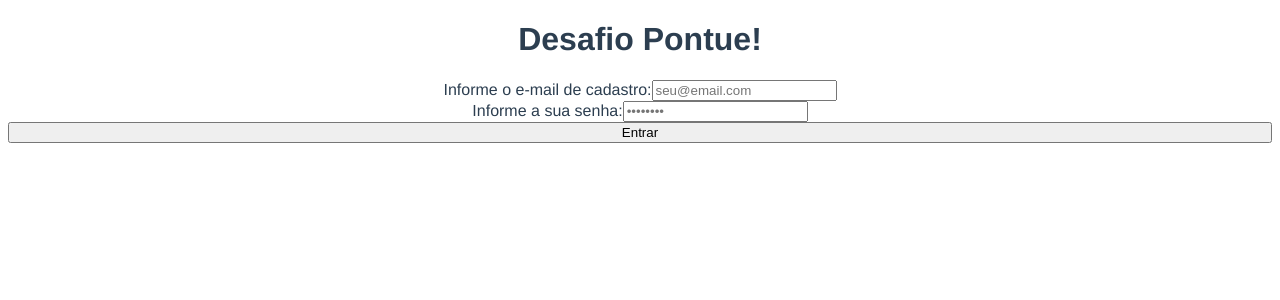
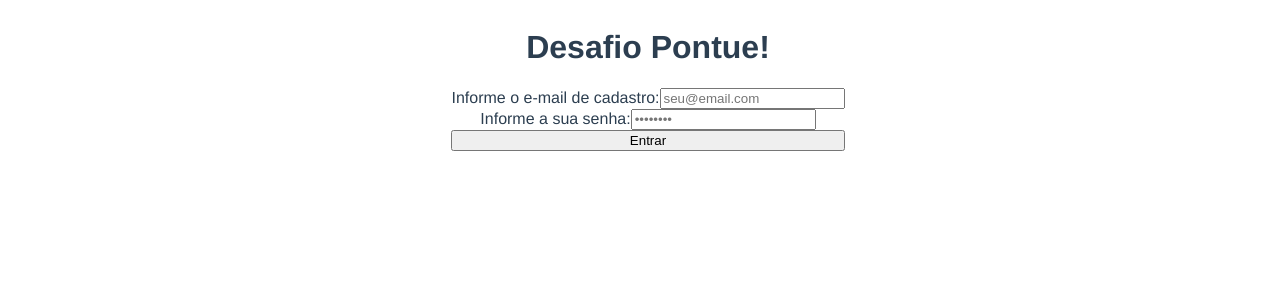
Before and after one commit to OlivMagno1/pontuedesafio, a Vue app: page /login in a window 1280 px wide. Shown: the top 300 px of the page. Built offline with nearby package versions, Linux system fonts and the light colour scheme.

Commit message:
centered items for better view

```diff
--- a/src/App.vue
+++ b/src/App.vue
@@ -8,6 +8,12 @@
   -webkit-font-smoothing: antialiased;
   -moz-osx-font-smoothing: grayscale;
   text-align: center;
+  display: flex;
+  flex-flow: column nowrap;
+  align-items: center;
+  justify-content: center;
+
+  width: 100vw;
   color: #2c3e50;
 }
 
```
